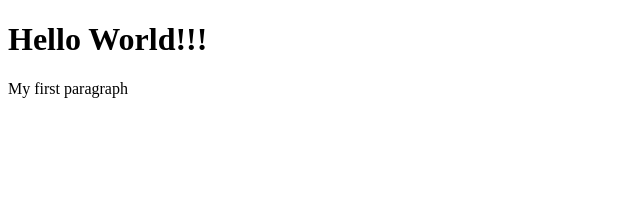
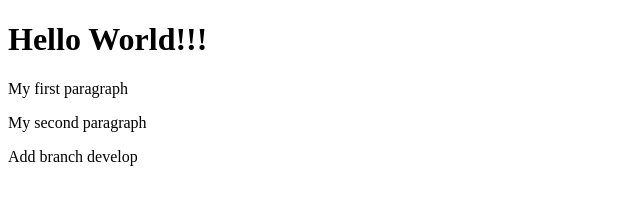
Before and after one commit to AirDrop94/HomeTasks, a plain HTML site: page index.html in a window 1280 px wide. Shown: the whole page, without its empty margins (0-640 px from the left). Drawn offline with Linux system fonts and the light colour scheme.

Commit message:
'feat(branch)develop'

```diff
--- a/index.html
+++ b/index.html
@@ -7,5 +7,7 @@
 <body>
 <h1>Hello World!!!</h1>
 <p>My first paragraph</p>
+<p>My second paragraph</p>
+<p>Add branch develop</p>
 </body>
 </html>
```
